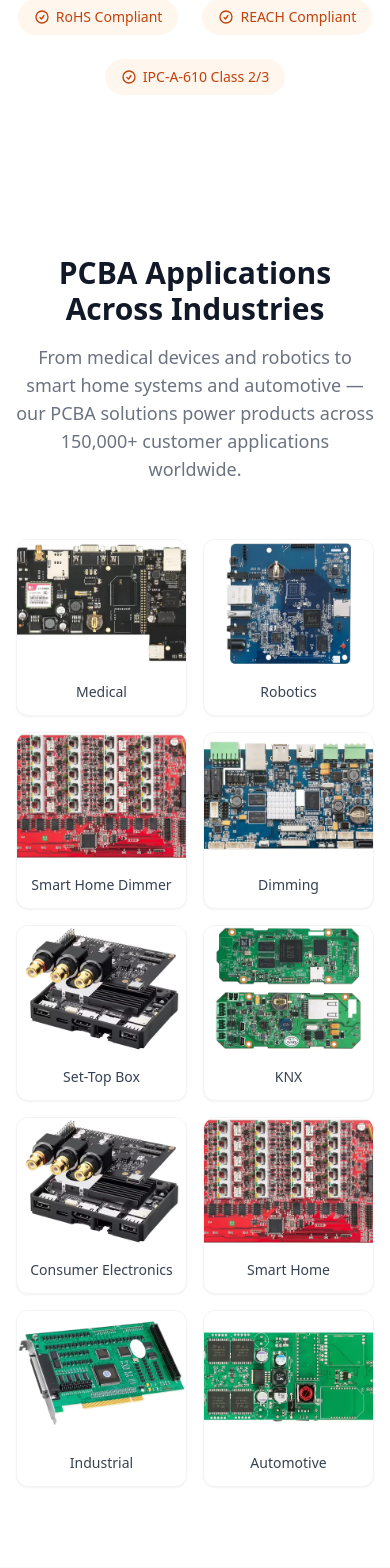
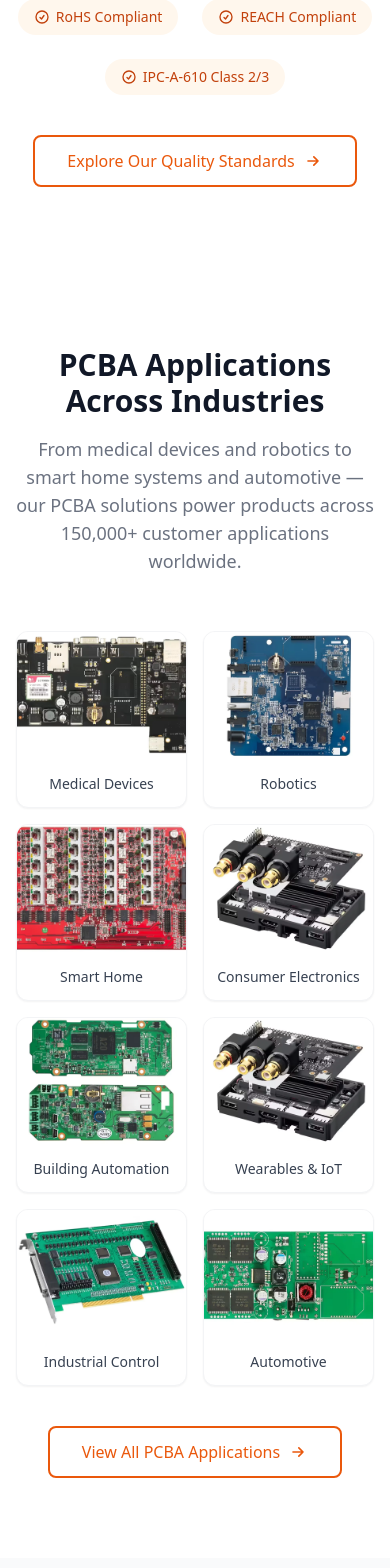
Before and after one commit to cpu152650311-coder/huaxing-pcba-site, a Next.js app: page / in a window 390 px wide. Shown: the part 4160-5728 px from the top of the page. Built offline with nearby package versions, Linux system fonts and the light colour scheme.

Commit message:
fix: header all whitespace-nowrap, get quote modal, 8 gallery images, internal links, bom fix

```diff
--- a/src/app/page.tsx
+++ b/src/app/page.tsx
@@ -38,7 +38,7 @@ const services = [
   {
     title: 'BOM Procurement',
     description: 'Full turnkey procurement from 5,000+ verified suppliers. Component sourcing, obsolescence management, and kitting — zero MOQ.',
-    href: '/products/bom',
+    href: '/capabilities',
     icon: (
       <svg className="w-8 h-8" fill="none" stroke="currentColor" viewBox="0 0 24 24">
         <path strokeLinecap="round" strokeLinejoin="round" strokeWidth={1.5} d="M20.25 7.5l-.625 10.632a2.25 2.25 0 01-2.247 2.118H6.622a2.25 2.25 0 01-2.247-2.118L3.75 7.5M10 11.25h4M3.375 7.5h17.25c.621 0 1.125-.504 1.125-1.125v-1.5c0-.621-.504-1.125-1.125-1.125H3.375c-.621 0-1.125.504-1.125 1.125v1.5c0 .621.504 1.125 1.125 1.125z" />
@@ -88,15 +88,13 @@ const whyChooseUs = [
 ];
 
 const products = [
-  { src: '/images/app-medical.webp', caption: 'Medical' },
+  { src: '/images/app-medical.webp', caption: 'Medical Devices' },
   { src: '/images/app-robot.webp', caption: 'Robotics' },
-  { src: '/images/product-smarthome-dimmer.webp', caption: 'Smart Home Dimmer' },
-  { src: '/images/product-dimming.webp', caption: 'Dimming' },
-  { src: '/images/product-set-top-box.webp', caption: 'Set-Top Box' },
-  { src: '/images/app-knx.webp', caption: 'KNX' },
-  { src: '/images/app-consumer.webp', caption: 'Consumer Electronics' },
-  { src: '/images/app-smarthome.webp', caption: 'Smart Home' },
-  { src: '/images/app-industrial.webp', caption: 'Industrial' },
+  { src: '/images/product-smarthome-dimmer.webp', caption: 'Smart Home' },
+  { src: '/images/product-set-top-box.webp', caption: 'Consumer Electronics' },
+  { src: '/images/app-knx.webp', caption: 'Building Automation' },
+  { src: '/images/app-consumer.webp', caption: 'Wearables & IoT' },
+  { src: '/images/app-industrial.webp', caption: 'Industrial Control' },
   { src: '/images/app-automotive.webp', caption: 'Automotive' },
 ];
 
@@ -326,6 +324,15 @@ export default function HomePage() {
               </div>
             ))}
           </div>
+
+          <div className="mt-10 text-center">
+            <Link href="/quality" className="btn-secondary text-base py-3 px-8">
+              Explore Our Quality Standards
+              <svg className="w-5 h-5" fill="none" stroke="currentColor" viewBox="0 0 24 24">
+                <path strokeLinecap="round" strokeLinejoin="round" strokeWidth={2} d="M13 7l5 5m0 0l-5 5m5-5H6" />
+              </svg>
+            </Link>
+          </div>
         </div>
       </section>
 
@@ -363,6 +370,19 @@ export default function HomePage() {
                 </div>
               </button>
             ))}
+          </div>
+
+          {/* Browse all → */}
+          <div className="mt-10 text-center">
+            <Link
+              href="/products/pcb-assembly"
+              className="btn-secondary text-base py-3 px-8"
+            >
+              View All PCBA Applications
+              <svg className="w-5 h-5" fill="none" stroke="currentColor" viewBox="0 0 24 24">
+                <path strokeLinecap="round" strokeLinejoin="round" strokeWidth={2} d="M13 7l5 5m0 0l-5 5m5-5H6" />
+              </svg>
+            </Link>
           </div>
         </div>
       </section>
@@ -421,6 +441,15 @@ export default function HomePage() {
             <p className="text-sm text-gray-400">
               ...and 150,000+ more companies trust HUAXING PCBA for their manufacturing needs
             </p>
+          </div>
+
+          <div className="mt-8 text-center">
+            <Link href="/about" className="inline-flex items-center gap-1.5 text-sm font-medium text-brand-600 hover:text-brand-700 transition-colors">
+              Learn More About HUAXING
+              <svg className="w-4 h-4" fill="none" stroke="currentColor" viewBox="0 0 24 24">
+                <path strokeLinecap="round" strokeLinejoin="round" strokeWidth={2} d="M9 5l7 7-7 7" />
+              </svg>
+            </Link>
           </div>
         </div>
       </section>
--- a/src/components/Header.tsx
+++ b/src/components/Header.tsx
@@ -2,6 +2,7 @@
 import Image from 'next/image';
 import Link from 'next/link';
 import { useState } from 'react';
+import InquiryModal from './InquiryModal';
 
 const navLinks = [
   { href: '/', label: 'Home' },
@@ -10,11 +11,13 @@ const navLinks = [
   { href: '/capabilities', label: 'Capabilities' },
   { href: '/quality', label: 'Quality' },
   { href: '/about', label: 'About' },
+  { href: '/blog', label: 'Blog' },
   { href: '/contact', label: 'Contact' },
 ];
 
 export default function Header() {
   const [open, setOpen] = useState(false);
+  const [showInquiry, setShowInquiry] = useState(false);
   return (
     <header className="sticky top-0 z-50 bg-white/95 backdrop-blur border-b border-gray-100">
       <div className="max-w-7xl mx-auto px-4 sm:px-6 lg:px-8">
@@ -22,21 +25,24 @@ export default function Header() {
           <Link href="/" className="flex items-center gap-2 flex-shrink-0">
             <Image src="/images/logo.webp" alt="HUAXING PCBA" width={140} height={40} className="h-8 w-auto" />
           </Link>
-          <nav className="hidden lg:flex items-center gap-1 absolute left-1/2 -translate-x-1/2">
+          <nav className="hidden lg:flex items-center gap-0.5 absolute left-1/2 -translate-x-1/2">
             {navLinks.map((link) => (
               <Link
                 key={link.href}
                 href={link.href}
-                className={`px-3 py-2 text-sm text-gray-600 hover:text-brand-600 rounded-lg hover:bg-brand-50 transition-colors${link.label === 'PCB Manufacturing' ? ' whitespace-nowrap' : ''}`}
+                className="px-2.5 xl:px-3 py-2 text-xs xl:text-sm text-gray-600 hover:text-brand-600 rounded-lg hover:bg-brand-50 transition-colors whitespace-nowrap"
               >
                 {link.label}
               </Link>
             ))}
           </nav>
           <div className="hidden lg:flex items-center ml-auto">
-            <Link href="/contact" className="btn-primary text-sm py-2 px-5">
+            <button onClick={() => setShowInquiry(true)} className="btn-primary text-sm py-2 px-5 cursor-pointer">
               Get Quote
-            </Link>
+              <svg className="w-4 h-4" fill="none" stroke="currentColor" viewBox="0 0 24 24">
+                <path strokeLinecap="round" strokeLinejoin="round" strokeWidth={2} d="M13 7l5 5m0 0l-5 5m5-5H6" />
+              </svg>
+            </button>
           </div>
           <button className="lg:hidden p-2" onClick={() => setOpen(!open)}>
             <svg className="w-6 h-6" fill="none" stroke="currentColor" viewBox="0 0 24 24">
@@ -60,12 +66,13 @@ export default function Header() {
                 {link.label}
               </Link>
             ))}
-            <Link href="/contact" className="block mt-2 btn-primary text-sm text-center py-2" onClick={() => setOpen(false)}>
+            <button onClick={() => { setShowInquiry(true); setOpen(false); }} className="block mt-2 w-full btn-primary text-sm text-center py-2 cursor-pointer">
               Get Quote
-            </Link>
+            </button>
           </div>
         )}
       </div>
+      <InquiryModal isOpen={showInquiry} onClose={() => setShowInquiry(false)} />
     </header>
   );
 }
```
Also changed, not shown: 1 other file (tests, documents, lock files or other folders).
